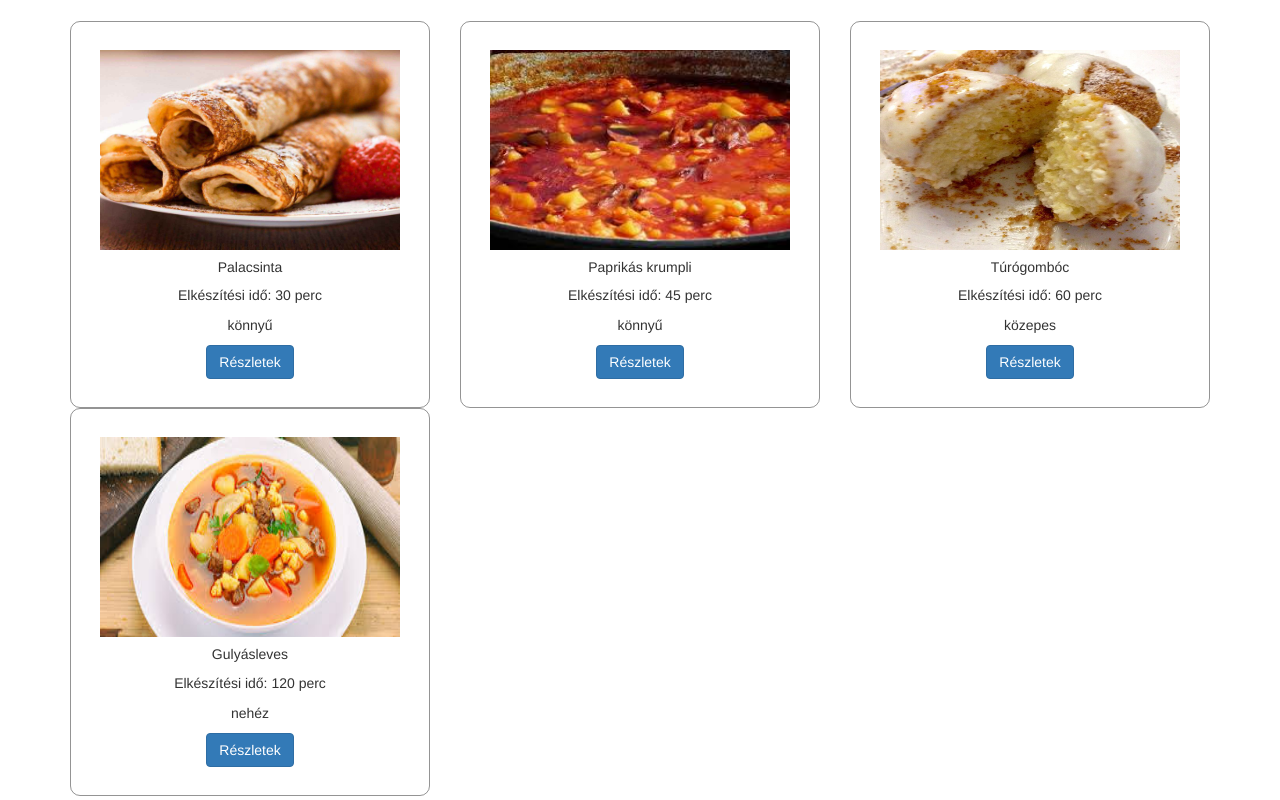
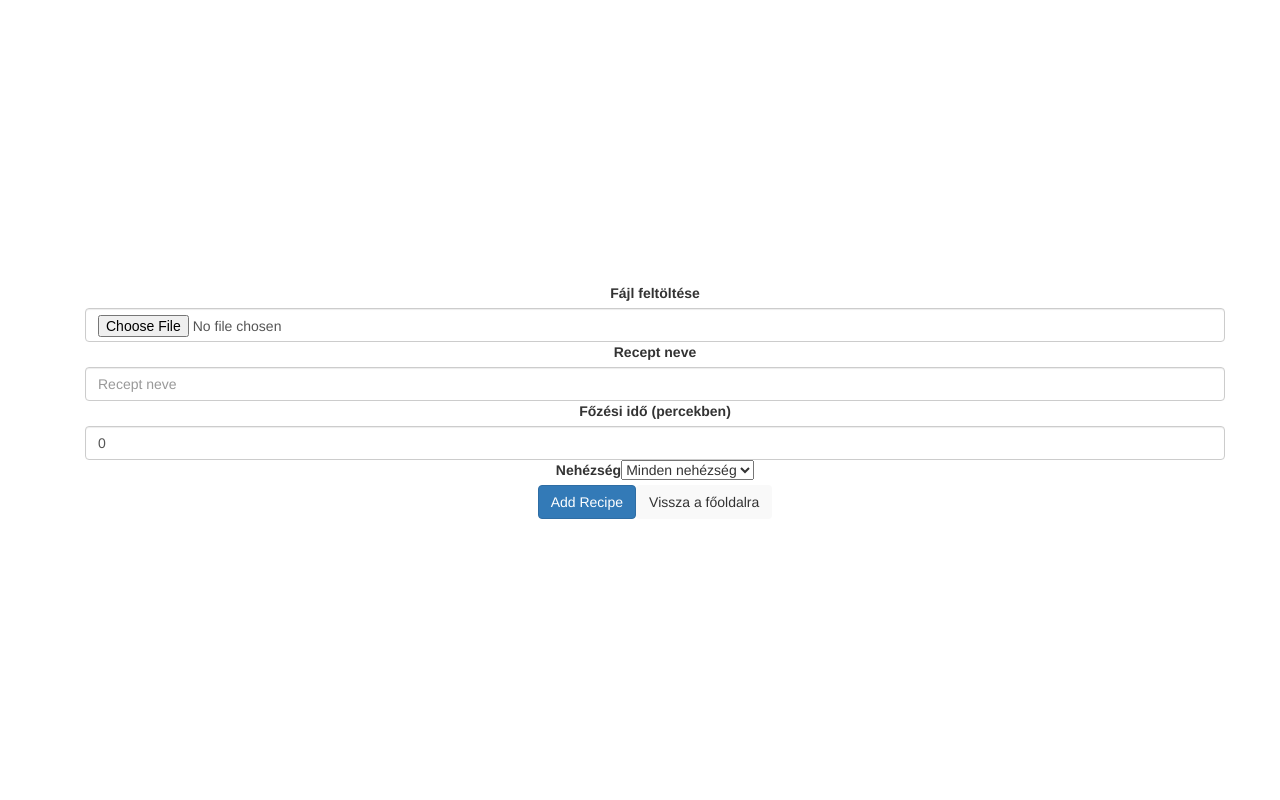
Before and after one commit to lenartaron/vueproject, a Vue app: page / in a window 1280 px wide. Both pictures are taken after a click on the link "Új receptek". Shown: the top 800 px of the page. Built offline with nearby package versions, Linux system fonts and the light colour scheme.

Commit message:
Trying to fix
pár cucc javításának próbálása

```diff
--- a/src/App.vue
+++ b/src/App.vue
@@ -15,18 +15,19 @@ const addNewRecipe = (newRecipe) => {
     id: dummyRecipies.length + localRecipes.value.length + 1,
     ...newRecipe,
   });
+  switchView('recipes');
 };
 
 const filteredRecipies = computed(() => {
   const allRecipes = [...dummyRecipies, ...localRecipes.value];
 
-  let filtered = allRecipes.filter((recipie) =>
-    recipie.name.toLowerCase().includes(searchQuery.value.toLowerCase())
+  let filtered = allRecipes.filter((recipe) =>
+    recipe.name.toLowerCase().includes(searchQuery.value.toLowerCase())
   );
 
   if (difficultyFilter.value) {
-    filtered = filtered.filter((recipie) =>
-      recipie.difficulty.toLowerCase() === difficultyFilter.value.toLowerCase()
+    filtered = filtered.filter((recipe) =>
+      recipe.difficulty.toLowerCase() === difficultyFilter.value.toLowerCase()
     );
   }
 
@@ -36,16 +37,20 @@ const filteredRecipies = computed(() => {
     filtered.sort((a, b) => a.name.localeCompare(b.name));
   }
 
+  console.log('Filtered Recipes:', filtered);
   return filtered;
 });
 
 const switchView = (view) => {
   currentView.value = view;
 };
+
+if (!currentView.value) {
+  currentView.value = 'recipes';
+}
 </script>
 
 <template>
-
   <div class="container">
     <div class="row">
       <div class="col-md-12">
@@ -58,13 +63,8 @@ const switchView = (view) => {
           </ul>
 
           <div class="filters d-flex align-items-center">
-          <input
-            v-model="searchQuery"
-            type="text"
-            class="form-control me-2 col-md-12"
-            id="search"
-            placeholder="Keresés receptek között..."
-          />
+            <input v-model="searchQuery" type="text" class="form-control me-2 col-md-12" id="search"
+              placeholder="Keresés receptek között..." />
             <select v-model="difficultyFilter" class="form-select me-2 col-md-5">
               <option value="">Minden nehézség</option>
               <option value="könnyű">Könnyű</option>
@@ -76,22 +76,24 @@ const switchView = (view) => {
               <option value="name">Név</option>
             </select>
           </div>
+
+          <div v-if="filteredRecipies.length === 0" class="mt-3">
+            <p>Nincs találat</p>
+          </div>
+          <div v-else>
+            <div v-for="recipe in filteredRecipies" :key="recipe.id">
+              <RecipieCard :recipe="recipe" />
+            </div>
           </div>
         </div>
       </div>
     </div>
 
-
-
-
-    <RecipieCard :recipies="filteredRecipies" />
-
-
     <div v-if="currentView === 'new'">
       <NewRecipe @add-recipe="addNewRecipe" />
     </div>
+  </div>
 </template>
-
 <style scoped>
 ul {
   list-style-type: none;
@@ -122,7 +124,8 @@ li a:hover {
   gap: 10px;
 }
 
-input, select {
+input,
+select {
   padding: 5px;
 }
 </style>
--- a/src/components/NewRecipe.vue
+++ b/src/components/NewRecipe.vue
@@ -26,9 +26,12 @@ const submitRecipe = () => {
     message.value = 'Töltsd ki az összes mezőt!';
   }
 };
+
+const goToHomePage = () => {
+  window.location.href = '/';
+};
 </script>
 
-newRecipe.cookTime
 <template>
   <form @submit.prevent="submitRecipe" class="container mt-4 text-center">
     <div class="mb-3">
@@ -56,18 +59,16 @@ newRecipe.cookTime
       </select>
     </div>
 
-    <button type="submit" class="btn btn-primary">Add Recipe</button>
+    <div class="d-flex justify-content-center gap-3">
+      <button type="submit" class="btn btn-primary">Add Recipe</button>
+      <button type="button" class="btn btn-secondary" @click="goToHomePage">Vissza a főoldalra</button>
+    </div>
   </form>
 
   <div v-if="message" class="mt-3 alert" :class="message.includes('Sikeresen') ? 'alert-success' : 'alert-danger'">
     {{ message }}
   </div>
-
-
-
-
 </template>
-
 
 <style scoped>
 .alert {
@@ -86,6 +87,4 @@ newRecipe.cookTime
   color: red;
   background-color: #f8d7da;
 }
-
-
 </style>
--- a/src/components/RecipeCard.vue
+++ b/src/components/RecipeCard.vue
@@ -2,35 +2,30 @@
 import { defineProps } from 'vue';
 
 defineProps({
-  recipies: {
-    type: Array,
+  recipe: { // Accepts a single recipe object instead of "recipies"
+    type: Object,
     required: true,
   },
 });
 </script>
 
 <template>
-<div class="container">
-  <div class="row">
-    <div class="col-md-4" v-for="recipie in recipies" :key="recipie.id">
-      <div class="card h-100">
-        <img :src="recipie.img" alt="Image of {{ recipie.name }}" class="card-img-top" />
-        <div class="card-body">
-          <h5 class="card-title">{{ recipie.name }}</h5>
-          <p class="card-text">Elkészítési idő: {{ recipie.cookTime }} perc</p>
-          <div class="diff">
-            <p>{{ recipie.difficulty }}</p>
-          </div>
-          <button type="button" class="btn btn-primary">Részletek</button>
+  <div class="container">
+    <div class="card h-100">
+      <img :src="recipe.img" alt="Image of {{ recipe.name }}" class="card-img-top" />
+      <div class="card-body">
+        <h5 class="card-title">{{ recipe.name }}</h5>
+        <p class="card-text">Elkészítési idő: {{ recipe.cookTime }} perc</p>
+        <div class="diff">
+          <p>{{ recipe.difficulty }}</p>
         </div>
+        <button type="button" class="btn btn-primary">Részletek</button>
       </div>
     </div>
   </div>
-</div>
+</template>
 
-</template>
 <style scoped>
-
 img {
   height: 200px;
   width: 300px;
@@ -44,7 +39,4 @@ img {
 .card:hover {
   box-shadow: 1px 1px 10px dimgray;
 }
-
-
-
 </style>
```
Lines whose indentation alone changed are shown as unchanged.
